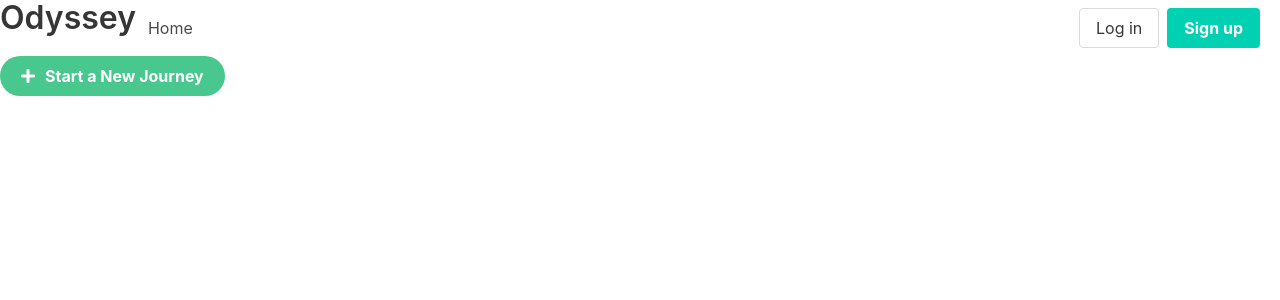
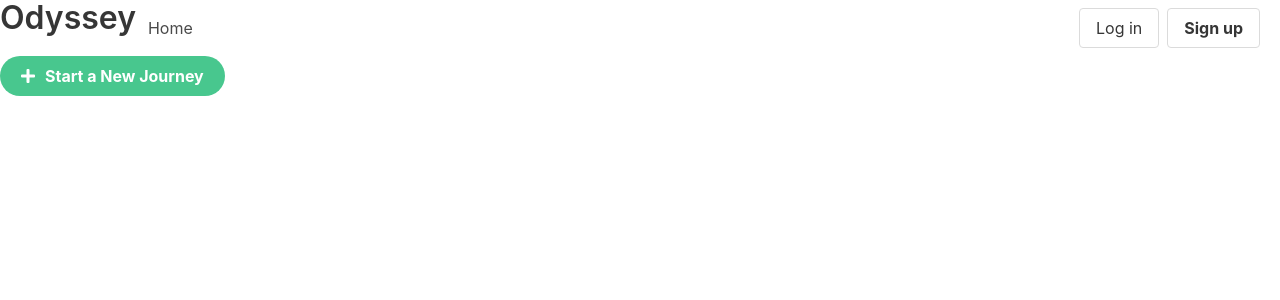
Before and after one commit to hill1635/trip-planner, a React (Create React App) app in the folder client/: page / in a window 1280 px wide. Shown: the top 300 px of the page. Built offline with nearby package versions, Linux system fonts and the light colour scheme.

Commit message:
Display drilled to signupbtn.

```diff
--- a/client/src/components/Navbar/index.js
+++ b/client/src/components/Navbar/index.js
@@ -10,11 +10,11 @@ function Navbar() {
   var display = loggedIn ?
   ({
     loginBtn : "button login is-hidden",
-    signupBtn: "button is-hidden",
+    signupBtn: "button signup is-hidden",
     logoutBtn: "button is-hidden",
   }): ({
     loginBtn : "button login",
-    signupBtn: "button",
+    signupBtn: "button signup",
     logoutBtn: "button is-hidden",
   });
 
--- a/client/src/components/SignUpBtn/index.js
+++ b/client/src/components/SignUpBtn/index.js
@@ -1,10 +1,10 @@
 import React from "react";
 import SignUpModal from "../SignUpModal";
 
-function SignUpBtn() {
+function SignUpBtn(props) {
   return (
     <div>
-      <button to="/signup" className="button is-primary signup">
+      <button to="/signup" className={props.display.signupBtn}>
         <strong>Sign up</strong>
       </button>
       <SignUpModal/>
```
